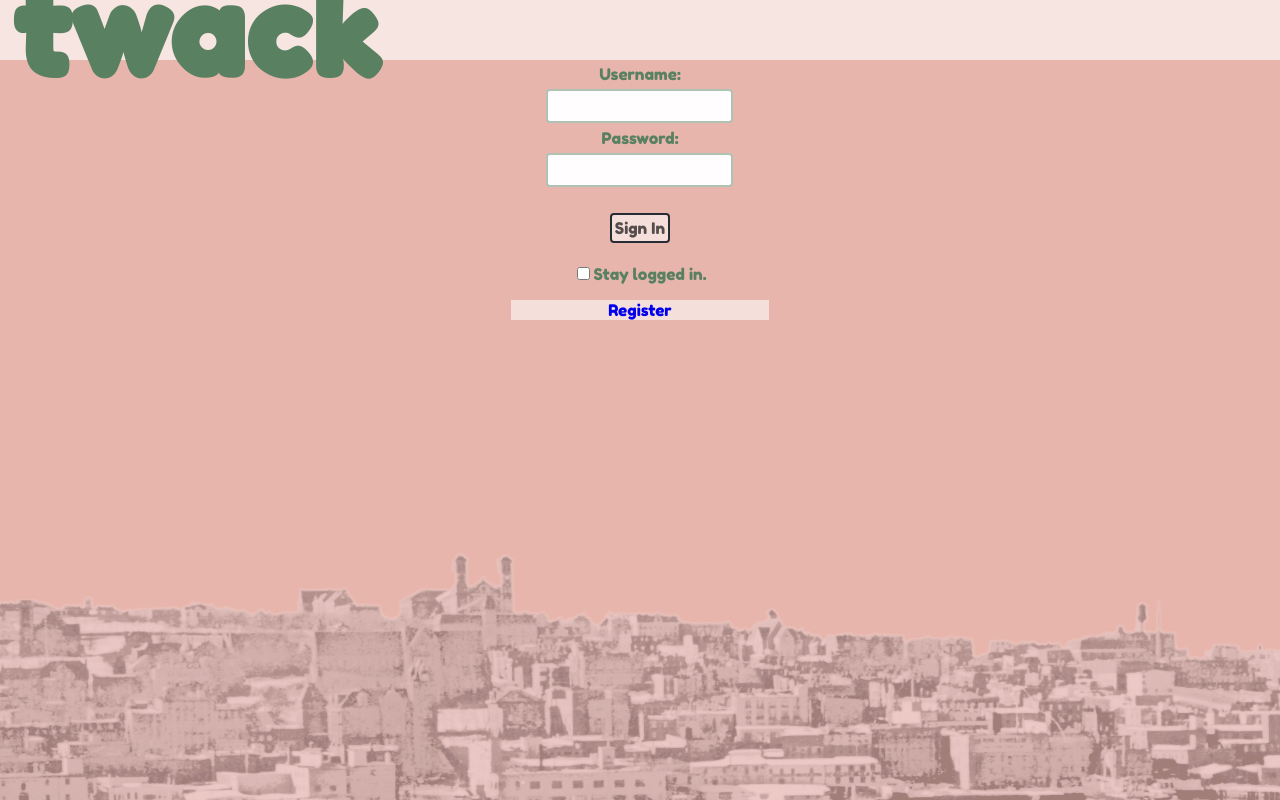
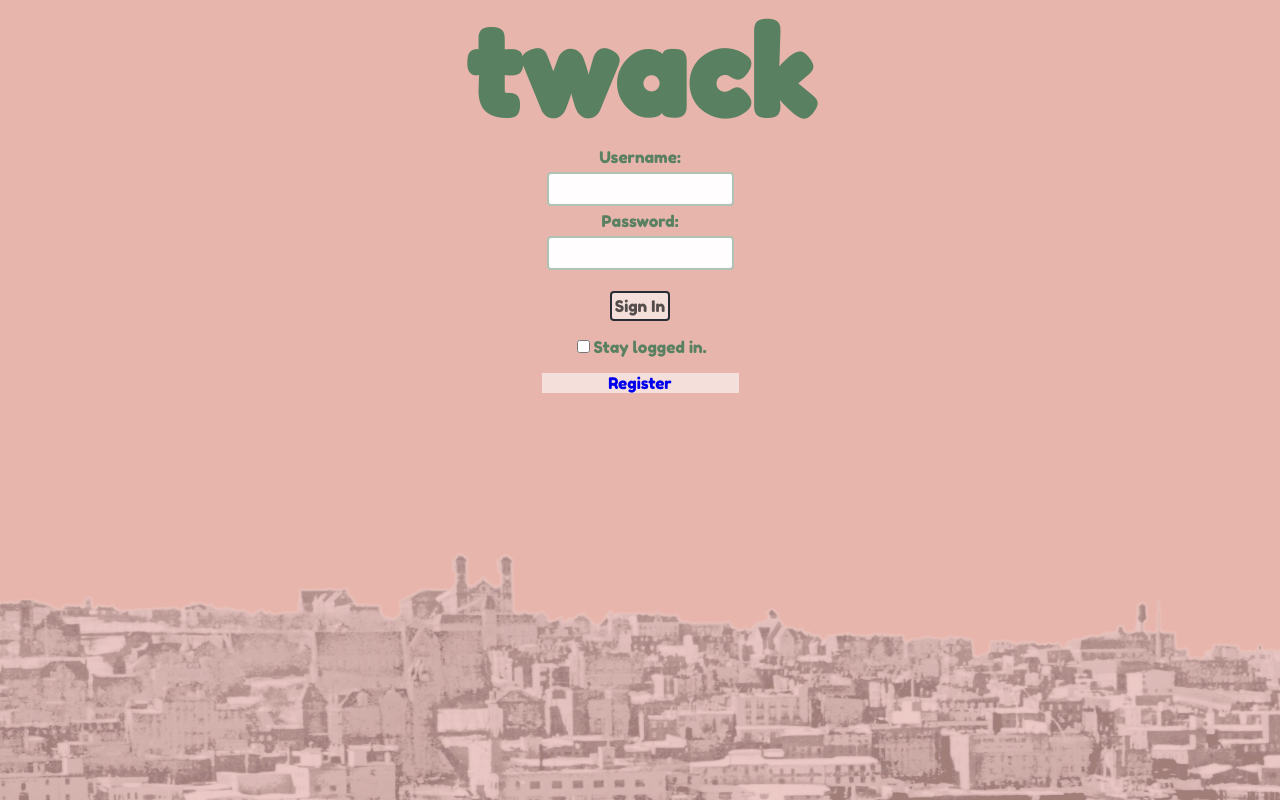
Before and after one commit to ellis0n/twack, a React (Create React App) app: page /login in a window 1280 px wide. Built offline with nearby package versions, Linux system fonts and the light colour scheme.

Commit message:
building out a your list page, temp logo solution

```diff
--- a/src/pages/Home/Home.jsx
+++ b/src/pages/Home/Home.jsx
@@ -8,8 +8,13 @@ import useAuth from "../../hooks/useAuth";
 import AdCard from "../Ads/AdCard";
 
 const HomeWrapper = styled.div`
+	display: flex;
+	flex-direction: column;
+	align-items: center;
+	margin-top: 60px;
 	h1 {
-		color: #588061f6;
+		margin: 1rem 0rem;
+		color: #588061;
 	}
 `;
 
@@ -23,8 +28,6 @@ const Home = () => {
 		navigate("/login");
 	};
 
-	console.log(auth);
-
 	return (
 		<HomeWrapper>
 			<Banner theme="header" />
--- a/src/pages/Landing/Landing.jsx
+++ b/src/pages/Landing/Landing.jsx
@@ -14,6 +14,15 @@ const LandingWrapper = styled.div`
 	align-items: center;
 	font-family: "Fredoka One", cursive;
 	color: white;
+	padding-top: 10rem;
+	background: none;
+
+	h1 {
+		font-size: calc(6rem + 2vw);
+		color: #588061;
+		margin: 0;
+		padding: 0;
+	}
 `;
 
 const OptionWrapper = styled.div`
@@ -58,8 +67,8 @@ const Landing = () => {
 
 	return (
 		<>
-			<Banner theme="landing" />
 			<LandingWrapper>
+				<h1>twack</h1>
 				<p>witty slogan</p>
 				<OptionWrapper>
 					<Link to="/login">
--- a/src/pages/Lists/ListComponent.jsx
+++ b/src/pages/Lists/ListComponent.jsx
@@ -33,6 +33,7 @@ const Header = styled.div`
 	color: #f7e5e2;
 
 	h2 {
+		font-size: 2em;
 		font-weight: 200;
 		color: #f7e5e2;
 		margin: 0.5rem 0rem;
@@ -77,11 +78,12 @@ const ParamWrapper = styled.div`
 const DescriptionWrapper = styled.div`
 	display: flex;
 	justify-content: left;
-	border-radius: 5px;
+	border-radius: 0px 5px 5px 0px;
 	background-color: aliceblue;
 	width: 100%;
 	height: 100%;
-	box-shadow: #588061 0px 2px 6px 0px;
+	box-shadow: #588061 0px 2px 5px 0px;
+	margin-left: 0;
 
 	p {
 		text-align: left;
@@ -91,6 +93,7 @@ const DescriptionWrapper = styled.div`
 		margin: 0.5rem;
 		font-size: 0.7em;
 		line-height: 1.4rem;
+		padding-left: 0px;
 	}
 `;
 
@@ -152,7 +155,7 @@ const BodyWrapper = styled.div`
 const ListComponent = ({ list, deleteList, updateList }) => {
 	const findString = (value, type) => {
 		const found = type.find((category) => category.value === parseInt(value));
-		console.log(found);
+
 		return found.key ? found.key : "no category";
 	};
 	console.log(list);
--- a/src/pages/Lists/Lists.jsx
+++ b/src/pages/Lists/Lists.jsx
@@ -15,7 +15,7 @@ const Wrapper = styled.div`
 	margin: 0 12.5%;
 	margin-top: 60px;
 	h1 {
-		margin: 1rem 0rem;
+		/* margin: 1rem 0rem; */
 		color: #588061;
 	}
 `;
@@ -127,14 +127,14 @@ const Lists = () => {
 
 		const getLists = async () => {
 			try {
-				const response = await axiosPrivate.get("/lists", {
+				const response = await axiosPrivate.get(`/users/${auth.user}/lists`, {
 					signal: controller.signal,
 				});
-				console.log(response);
+				console.log(response.data);
 				isMounted && setLists(response.data);
 			} catch (err) {
 				console.error(err);
-				// navigate("/login", { state: { from: stateLocation }, replace: true });
+				navigate("/home", { state: { from: stateLocation }, replace: true });
 			}
 		};
 		getLists();
@@ -147,11 +147,9 @@ const Lists = () => {
 
 	const submitNewList = async (newList) => {
 		const user = auth.user;
-		console.log("component");
-		console.log(newList);
 		try {
 			const response = await axiosPrivate.post(
-				"/lists",
+				`users/${user}/lists`,
 				JSON.stringify({ newList, user: user }),
 				{
 					headers: { "Content-Type": "application/json" },
@@ -166,8 +164,9 @@ const Lists = () => {
 	};
 
 	const deleteList = async (id) => {
+		const user = auth.user;
 		try {
-			const response = await axiosPrivate.delete(`/lists/${id}`);
+			const response = await axiosPrivate.delete(`users/${user}/lists/${id}`);
 			if (response.status === 200) {
 				setLists(lists.filter((list) => list._id !== id));
 				console.log("List deleted");
--- a/src/pages/Lists/NewList.jsx
+++ b/src/pages/Lists/NewList.jsx
@@ -22,7 +22,7 @@ const NewListWrapper = styled.div`
 	flex-direction: column;
 	text-align: center;
 	background-color: #588061;
-	top: 120px;
+	top: calc(50vh - 50vw / 2);
 	width: 50vw;
 	border: #f7e5e2 solid 2px;
 	border-radius: 12px;
--- a/src/pages/Login/Login.jsx
+++ b/src/pages/Login/Login.jsx
@@ -12,6 +12,17 @@ const LOGIN_URL = "/auth";
 
 const LoginWrapper = styled.div`
 	display: flex;
+	flex-direction: column;
+	align-items: center;
+	justify-content: center;
+
+	h1 {
+		font-family: "Fredoka One", cursive;
+		font-size: calc(6rem + 2vw);
+		color: #588061;
+		margin: 0;
+		padding: 0;
+	}
 `;
 
 const Login = () => {
@@ -69,8 +80,8 @@ const Login = () => {
 	};
 
 	return (
-		<>
-			<Banner theme="landing" />
+		<LoginWrapper>
+			<h1>twack</h1>
 			<div className="login">
 				{errMsg ? (
 					<div className="error-msg">
@@ -126,7 +137,7 @@ const Login = () => {
 				</div>
 			</div>
 			<Footer />
-		</>
+		</LoginWrapper>
 	);
 };
 
--- a/src/pages/Settings/Settings.jsx
+++ b/src/pages/Settings/Settings.jsx
@@ -9,6 +9,18 @@ import useLogout from "../../hooks/useLogout";
 import useAuth from "../../hooks/useAuth";
 import useAxiosPrivate from "../../hooks/useAxiosPrivate";
 import Wrapper from "../../components/Wrapper";
+import styled from "styled-components";
+
+const LoginWrapper = styled.div`
+	display: flex;
+	flex-direction: column;
+	align-items: center;
+	margin-top: 60px;
+	h1 {
+		margin: 1rem 0rem;
+		color: #588061;
+	}
+`;
 
 const Settings = () => {
 	const logout = useLogout();
@@ -16,8 +28,6 @@ const Settings = () => {
 	const location = useLocation();
 	const { auth } = useAuth();
 	const axiosPrivate = useAxiosPrivate();
-
-	// const [pref, setPref] = useState([]);
 
 	const signOut = async () => {
 		await logout();
@@ -43,18 +53,9 @@ const Settings = () => {
 	return (
 		<>
 			<Banner theme="header" />
-			<Wrapper>
-				<ParamBox
-					type="setting"
-					text="Save preferences."
-					handleClick={handleClick}
-				/>
-				<div>
-					<button className="login-btn" onClick={signOut}>
-						Sign Out
-					</button>
-				</div>
-			</Wrapper>
+			<LoginWrapper>
+				<h1>Settings</h1>
+			</LoginWrapper>
 			<Footer />
 		</>
 	);
--- a/src/pages/Users/Users.jsx
+++ b/src/pages/Users/Users.jsx
@@ -11,12 +11,11 @@ const UsersWrapper = styled.div`
 	display: flex;
 	flex-direction: column;
 	align-items: center;
-	justify-content: center;
-	/* height: 100vh; */
-	/* width: 100vw; */
-
-	h2 {
-		color: #588061f6;
+	margin: 0 12.5%;
+	margin-top: 60px;
+	h1 {
+		margin: 1rem 0rem;
+		color: #588061;
 	}
 `;
 
@@ -31,6 +30,10 @@ const UsersList = styled.div`
 		list-style: none;
 		color: #588061f6;
 		z-index: 0;
+	}
+
+	a {
+		text-decoration: none;
 	}
 `;
 
```
